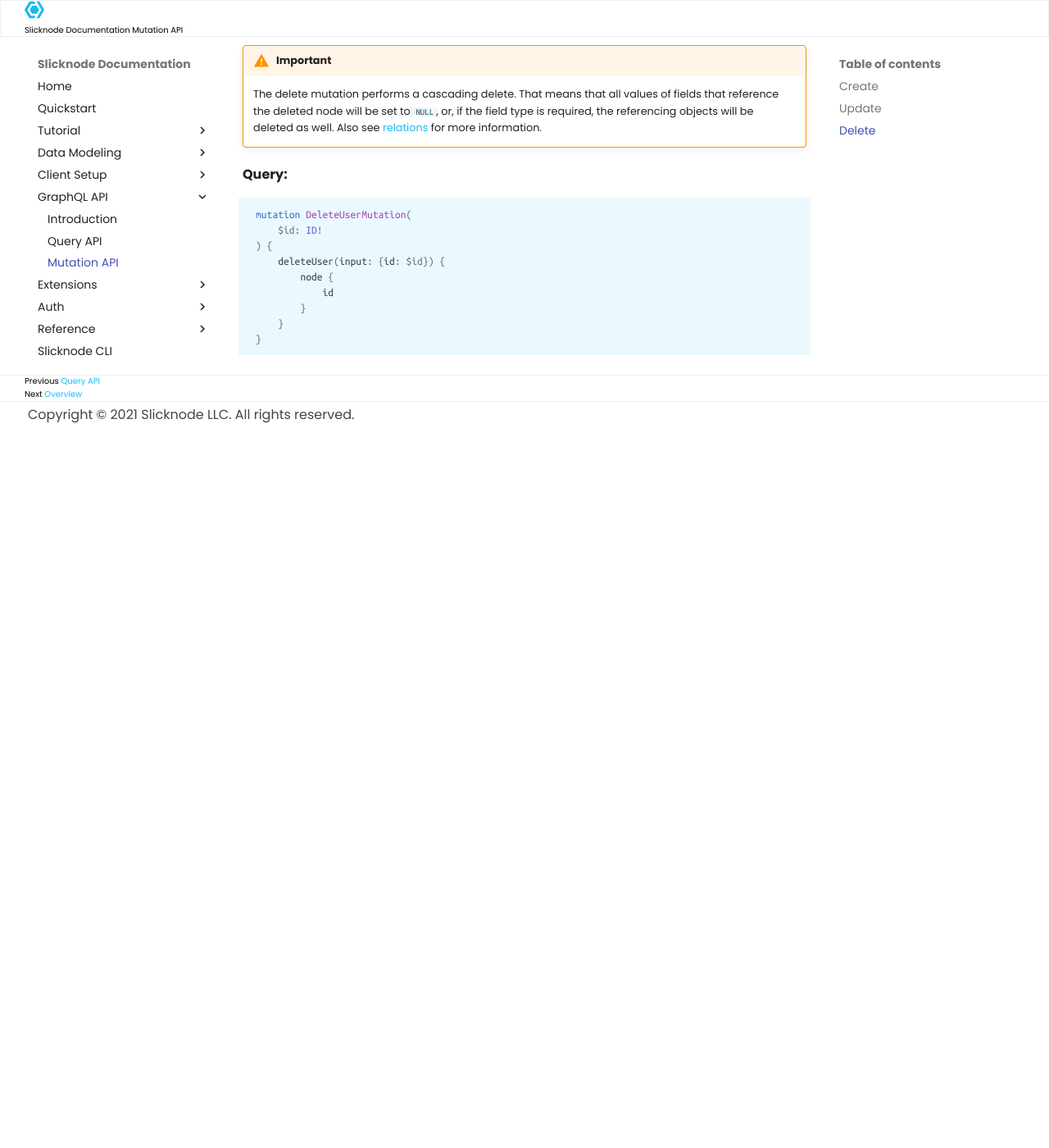
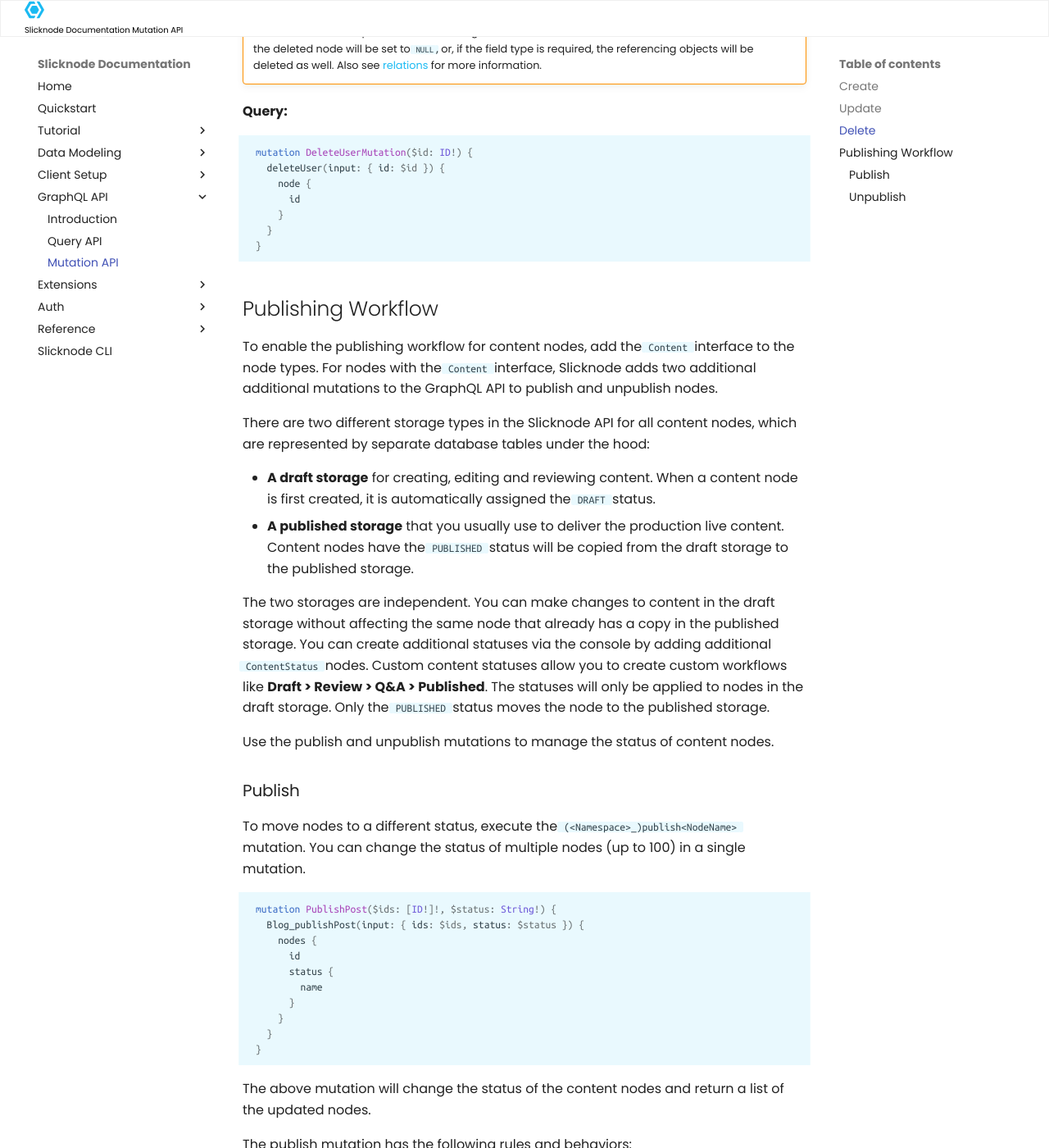
Before and after one commit to slicknode/slicknode, an MkDocs documentation site: the page built from docs/docs/graphql-api/mutation-api.md, in a window 1280 px wide and 1400 px high, scrolled down 1943 px. Shown: the whole window at 82% size. Built offline with MkDocs 1.6.1 and Material for MkDocs 9.7.7, drawn with Linux system fonts in a browser that asks for light colours; before the commit the page ends 2466 px from its top, so only the background shows below that; some of the changed text lies outside the part shown.

Commit message:
Add documentation for publish / unpublish mutations

````diff
--- a/docs/docs/graphql-api/mutation-api.md
+++ b/docs/docs/graphql-api/mutation-api.md
@@ -60,19 +62,13 @@ is required to specify which node should be updated.
 A mutation to update the email address of a user could look as follows:
 
 ```graphql
-mutation UpdateUserMutation(
-    $id: ID!
-    $email: String!
-) {
-    updateUser(input: {
-        id: $id,
-        email: $email
-    }) {
-        node {
-            id
-            email
-        }
+mutation UpdateUserMutation($id: ID!, $email: String!) {
+  updateUser(input: { id: $id, email: $email }) {
+    node {
+      id
+      email
     }
+  }
 }
 ```
 
@@ -90,13 +86,74 @@ node by its ID.
 **Query:**
 
 ```graphql
-mutation DeleteUserMutation(
-    $id: ID!
-) {
-    deleteUser(input: {id: $id}) {
-        node {
-            id
-        }
+mutation DeleteUserMutation($id: ID!) {
+  deleteUser(input: { id: $id }) {
+    node {
+      id
     }
+  }
 }
 ```
+
+## Publishing Workflow
+
+To enable the publishing workflow for content nodes, add the `Content` interface to the
+node types. For nodes with the `Content` interface, Slicknode adds two additional additional mutations to the GraphQL API to publish and unpublish nodes.
+
+There are two different storage types in the Slicknode API for all content nodes, which are represented by separate database tables under the hood:
+
+- **A draft storage** for creating, editing and reviewing content. When a content node is first created, it is automatically assigned the `DRAFT` status.
+- **A published storage** that you usually use to deliver the production live content. Content nodes have the `PUBLISHED` status will be copied from the draft storage to the published storage.
+
+The two storages are independent. You can make changes to content in the draft storage without affecting the same node that already has a copy in the published storage. You can create additional statuses via the console by adding additional `ContentStatus` nodes. Custom content statuses allow you to create custom workflows like **Draft > Review > Q&A > Published**. The statuses will only be applied to nodes in the draft storage. Only the `PUBLISHED` status moves the node to the published storage.
+
+Use the publish and unpublish mutations to manage the status of content nodes.
+
+### Publish
+
+To move nodes to a different status, execute the `(<Namespace>_)publish<NodeName>` mutation. You can change the status of multiple nodes (up to 100) in a single mutation.
+
+```graphql
+mutation PublishPost($ids: [ID!]!, $status: String!) {
+  Blog_publishPost(input: { ids: $ids, status: $status }) {
+    nodes {
+      id
+      status {
+        name
+      }
+    }
+  }
+}
+```
+
+The above mutation will change the status of the content nodes and return a list of the updated nodes.
+
+The publish mutation has the following rules and behaviors:
+
+- `$status` can be any of the statuses that are available as `ContentStatus` in your Slicknode project.
+- The statuses `DRAFT` and `PUBLISHED` are builtin and cannot be changed.
+- Newly created nodes are automatically assigned the `DRAFT` status.
+- When you change the status to `PUBLISHED`, the node is copied to the published storage and the status is in the preview storage is changed to `PUBLISHED` as well.
+- After a content node is copied to the publishing storage, publishing a node to a new status will only be applied to the node in the draft storage. The published node will remain published and won't be affected by updates that are applied to the node. To apply changes to the node in the draft storage to the published storage, publish the node to the `PUBLISHED` status again.
+
+### Unpublish
+
+To remove a content node from the published storage, execute the `(<Namespace>_)publish<NodeName>` mutation for the nodes that you want to unpublish. You can unpublish multiple nodes in a single mutation (up to 100).
+
+```graphql
+mutation PublishPost($ids: [ID!]!) {
+  Blog_unpublishPost(input: { ids: $ids }) {
+    nodes {
+      id
+      status {
+        name
+      }
+    }
+  }
+}
+```
+
+This will remove the nodes with the provided `$ids` from the published storage and a list of the updated nodes is returned.
+
+- Unpublishing a node does not affect the draft storage. So all changes to the node won't be affected and the unpublished node can be published again via the publish mutation.
+- To remove a node from your project entirely, use the delete mutation instead.
````
Also changed, not shown: other parts of docs/docs/graphql-api/mutation-api.md (+16 -14 lines).
